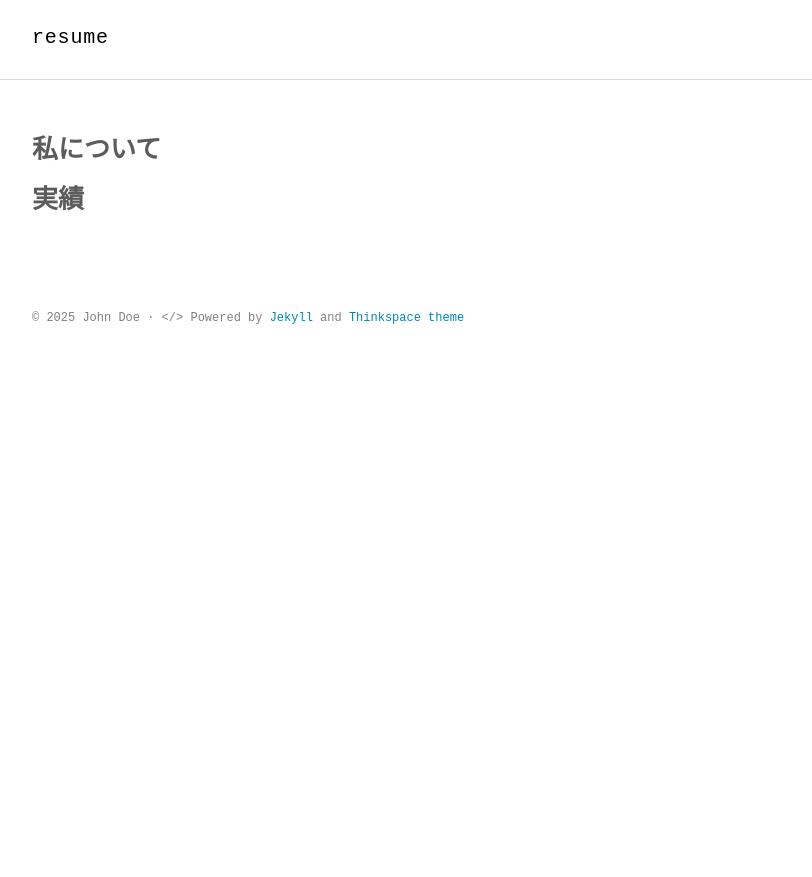
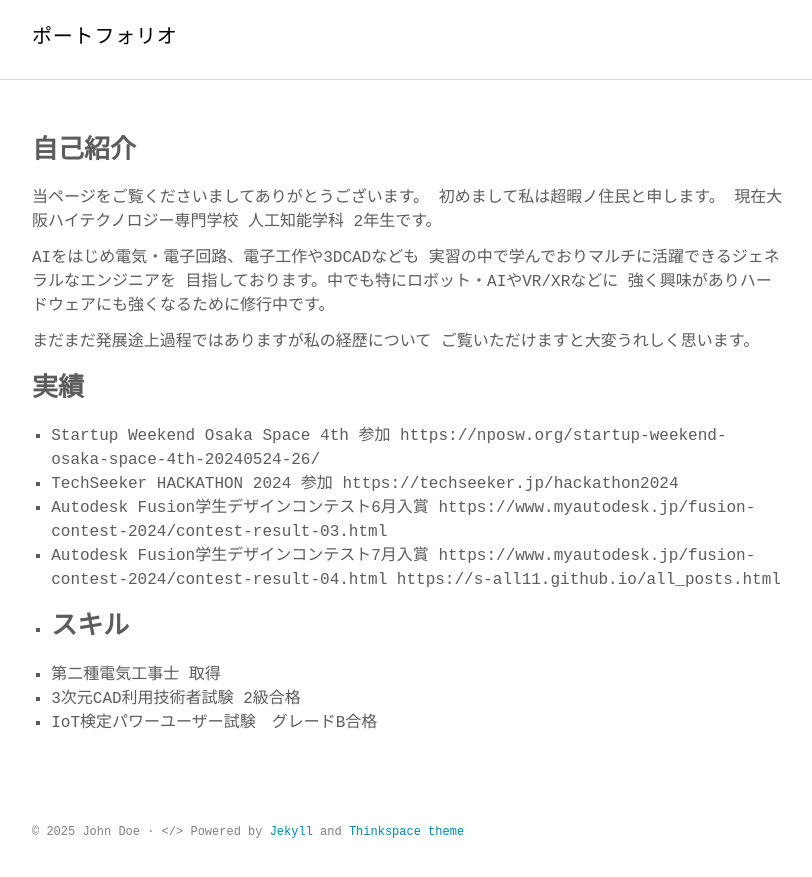
Before and after one commit to S-All11/resume, a Jekyll site: the page built from index.md, in a window 1280 px wide. Shown: the top 877 px of the page, without its empty margins (232-1044 px from the left). Built offline with Jekyll 4.4.1, drawn with Linux system fonts in a browser that asks for light colours; some web fonts are replaced.

Commit message:
update post

```diff
--- a/_config.yml
+++ b/_config.yml
@@ -1,5 +1,5 @@
 # Site settings
-title         : "resume"
+title         : "ポートフォリオ"
 description   : "Minimalist Jekyll theme for technical writing blog."
 keywords      : "Jekyll, theme, free, download, SEO, blog, web, minimalist, thinkspace"
 url           : https://heiswayi.github.io/thinkspace # site url
--- a/index.md
+++ b/index.md
@@ -2,6 +2,31 @@
 layout: portfolio
 title: Portfolio
 ---
-## 私について
+## 自己紹介
+当ページをご覧くださいましてありがとうございます。
+初めまして私は超暇ノ住民と申します。
+現在大阪ハイテクノロジー専門学校 人工知能学科 2年生です。
+
+AIをはじめ電気・電子回路、電子工作や3DCADなども
+実習の中で学んでおりマルチに活躍できるジェネラルなエンジニアを
+目指しております。中でも特にロボット・AIやVR/XRなどに
+強く興味がありハードウェアにも強くなるために修行中です。
+
+まだまだ発展途上過程ではありますが私の経歴について
+ご覧いただけますと大変うれしく思います。
 
 ## 実績
+- Startup Weekend Osaka Space 4th 参加
+https://nposw.org/startup-weekend-osaka-space-4th-20240524-26/
+- TechSeeker HACKATHON 2024 参加
+https://techseeker.jp/hackathon2024
+- Autodesk Fusion学生デザインコンテスト6月入賞
+https://www.myautodesk.jp/fusion-contest-2024/contest-result-03.html
+- Autodesk Fusion学生デザインコンテスト7月入賞
+https://www.myautodesk.jp/fusion-contest-2024/contest-result-04.html
+https://s-all11.github.io/all_posts.html
+-
+## スキル
+- 第二種電気工事士 取得
+- 3次元CAD利用技術者試験 2級合格
+- IoT検定パワーユーザー試験　グレードB合格
```
